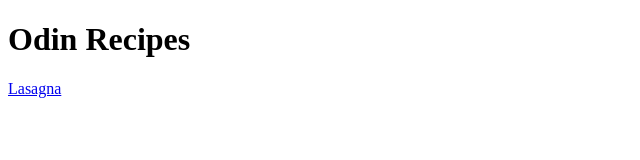
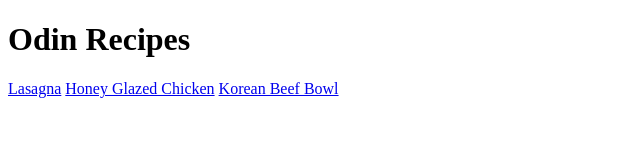
Before and after one commit to ISpenNex/odin-recipes, a plain HTML site: page index.html in a window 1280 px wide. Shown: the whole page, without its empty margins (0-640 px from the left). Drawn offline with Linux system fonts and the light colour scheme.

Commit message:
Fix anchor mistake
two recipe anchors were missing their display text
added both names so they now show up on webpage

```diff
--- a/index.html
+++ b/index.html
@@ -7,8 +7,8 @@
     <body>
         <h1>Odin Recipes</h1>
         <a href="./recipes/lasagna.html">Lasagna</a>
-        <a href="./recipes/honeyglazedchicken.html"></a>
-        <a href="./recipes/koreanbeefbowl.html"></a>
+        <a href="./recipes/honeyglazedchicken.html">Honey Glazed Chicken</a>
+        <a href="./recipes/koreanbeefbowl.html">Korean Beef Bowl</a>
 
     </body>
 </html>
```
